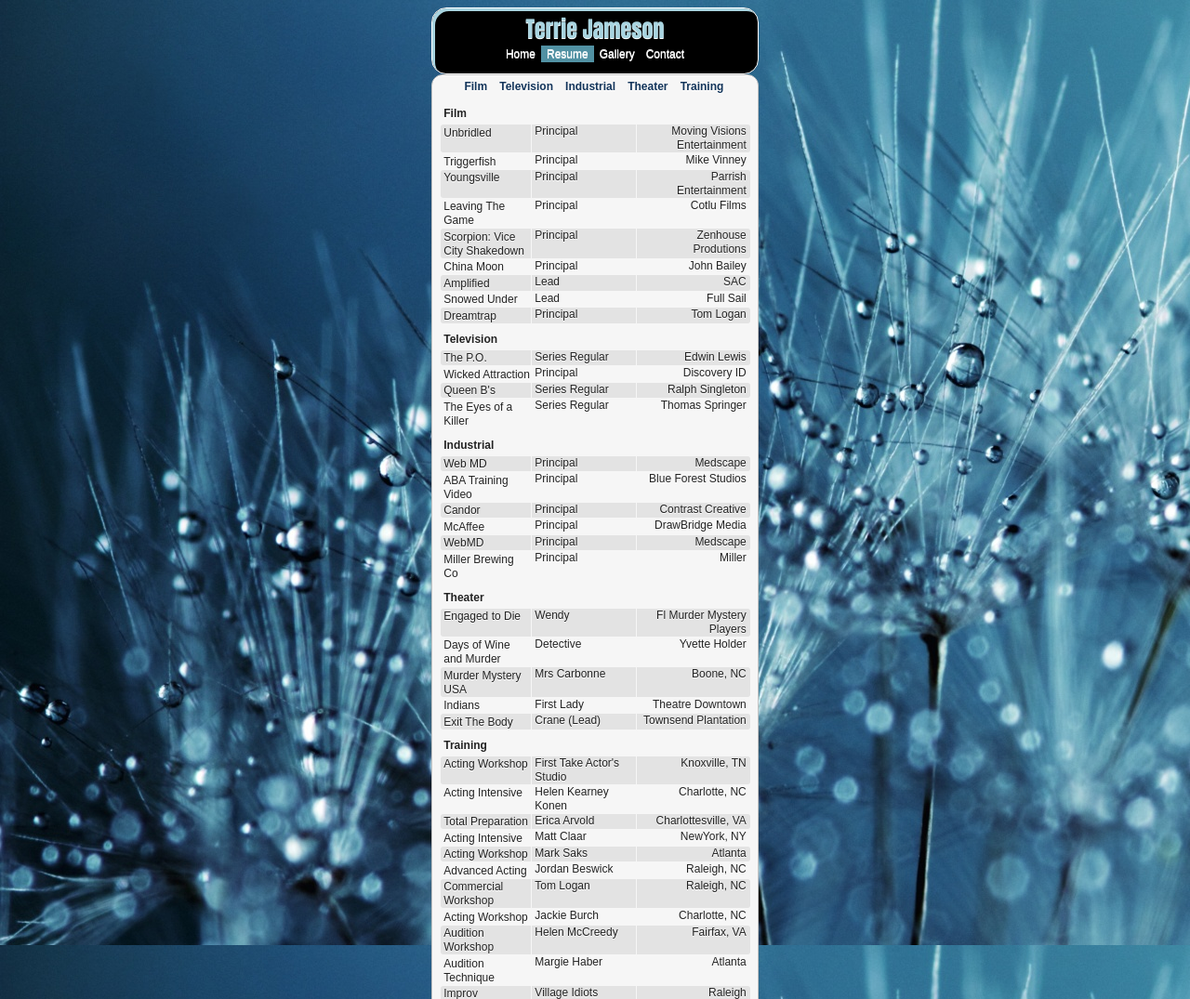
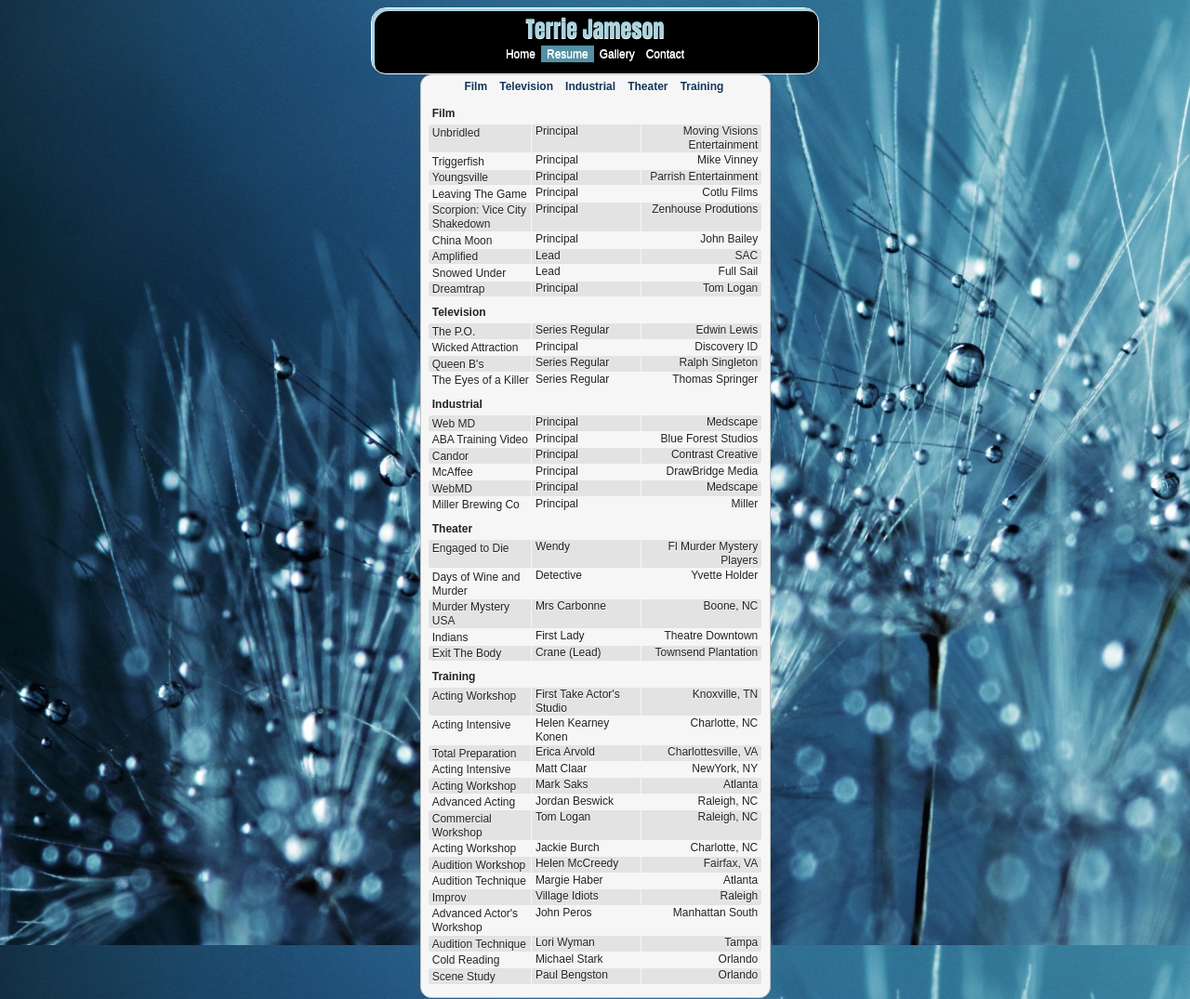
Before and after one commit to seanm329/actor-headshot, a website: page resume.html in a window 1280 px wide. Shown: the top 1075 px of the page at 93% size. Drawn offline with Linux system fonts and the light colour scheme.

Commit message:
tuning resume

```diff
--- a/css/gallery.css
+++ b/css/gallery.css
@@ -7,7 +7,7 @@
 }
 
 .gallery img {
-  max-height: 6em;
+  max-height: 8.2em;
 }
 
 @media (min-width: 30.07em)  {
@@ -21,10 +21,10 @@
   }
 }
 
-@media (min-width:641px)  {
+@media (min-width: 40.07em)  {
   /* portrait tablets, portrait iPad, landscape e-readers, landscape 800x480 or 854x480 phones */
   #container-site {
-    width: 40.07em;
+    width: 40em;
   }
 
   .gallery img {
@@ -33,10 +33,10 @@
 
 }
 
-@media (min-width:961px)  {
+@media (min-width: 60.07em)  {
   /* tablet, landscape iPad, lo-res laptops ands desktops */
   #container-site {
-    width: 60.07em;
+    width: 60em;
   }
 
   .gallery img {
--- a/css/resume.css
+++ b/css/resume.css
@@ -65,8 +65,8 @@ h1, h2, h3 {
 #container-resume {
   /* margin: 80px .625em 20px .625em; */
   align-self: center;
-  min-height: 470px;
-  width: 335px;
+  min-height: 29.375em;
+  width: 30em;
   padding: 0 .625em;
   background: #f6f6f6;
   border: 1px solid #c2c2c2;
@@ -187,3 +187,28 @@ td.company {
 .tbl-light {
   background: #f6f6f6;
 }
+
+@media (min-width: 30.07em)  {
+  /* portrait e-readers (Nook/Kindle), smaller tablets @ 600 or @ 640 wide. */
+  #container-site {
+    width: 30em;
+  }
+
+  #container-resume {
+    width: 30em;
+  }
+}
+
+@media (min-width: 40.07em)  {
+  /* portrait tablets, portrait iPad, landscape e-readers, landscape 800x480 or 854x480 phones */
+  #container-site {
+    width: 40em;
+  }
+}
+
+@media (min-width: 60.07em;)  {
+  /* tablet, landscape iPad, lo-res laptops ands desktops */
+  #container-site {
+    width: 60em;
+  }
+}
--- a/resume.html
+++ b/resume.html
@@ -4,7 +4,7 @@
 <head>
   <meta charset="UTF-8">
   <meta name="viewport" content="width=device-width, intitial scale=1.0">
-  <title>Terrie Jameson</title>
+  <title>Terrie Jameson Resume</title>
   <link href="css/index.css" rel="stylesheet" type="text/css" />
   <link href="css/resume.css" rel="stylesheet" type="text/css" />
 </head>
```
